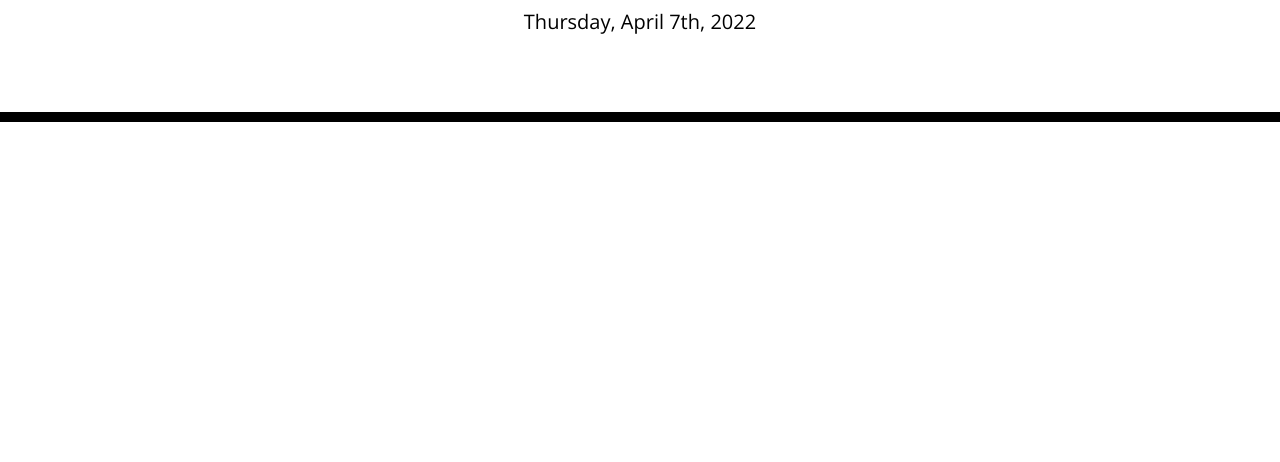
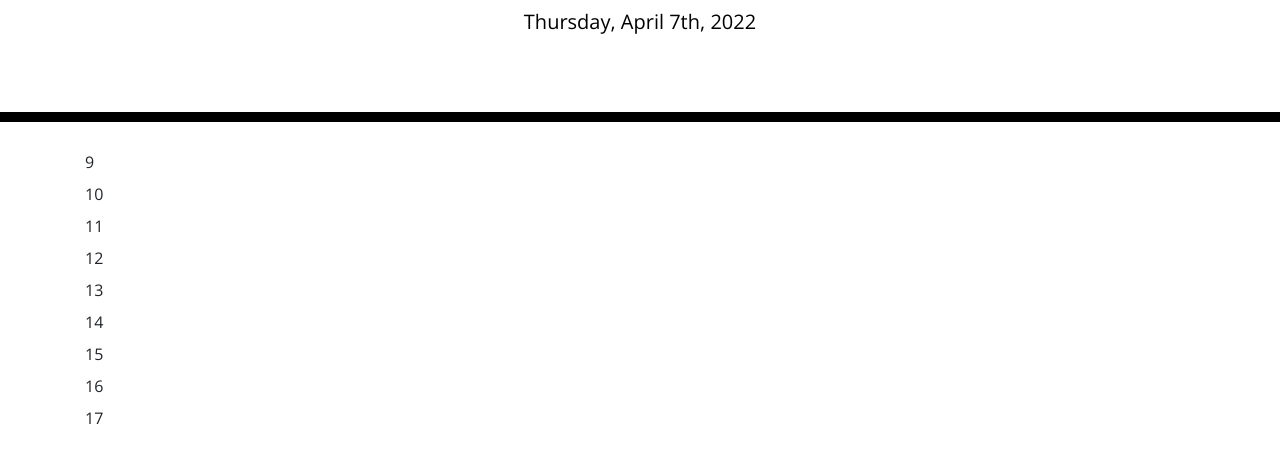
Before and after one commit to CommieDog/one-day-planner, a plain HTML site: page index.html in a window 1280 px wide. Shown: the part 182-644 px from the top of the page. Drawn offline with nearby package versions, Linux system fonts and the light colour scheme.

Commit message:
Add timeblock <div> elements

```diff
--- a/assets/js/script.js
+++ b/assets/js/script.js
@@ -1,3 +1,18 @@
 const currentDayEl = $("#currentDay");
+const timeblocksEl = $("#timeblocks");
 
 currentDayEl.text(moment().format("dddd, MMMM Do, YYYY"));
+
+function createTimeblocks()
+{
+    for(var i = 9; i <= 17; i++) // Iterate through the hours of the workday
+    {
+        var timeblock = $("<div>"); // Create new <div>
+        var timeblockP = $("<p>");
+        timeblockP.text(i);
+        timeblock.append(timeblockP);
+        timeblocksEl.append(timeblock);
+    }
+}
+
+createTimeblocks();
--- a/index.html
+++ b/index.html
@@ -28,7 +28,7 @@
       <p class="lead">A simple calendar app for scheduling your work day</p>
       <p id="currentDay" class="lead"></p>
     </header>
-    <div class="container">
+    <div id="timeblocks" class="container">
       <!-- Timeblocks go here -->
     </div>
 
```
